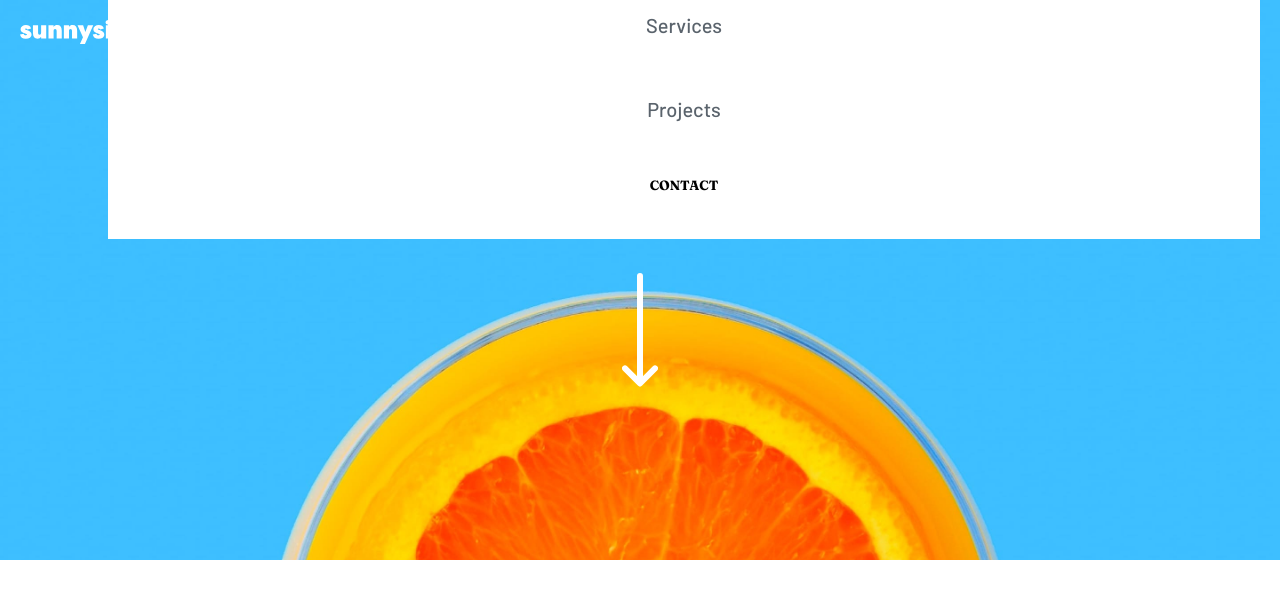
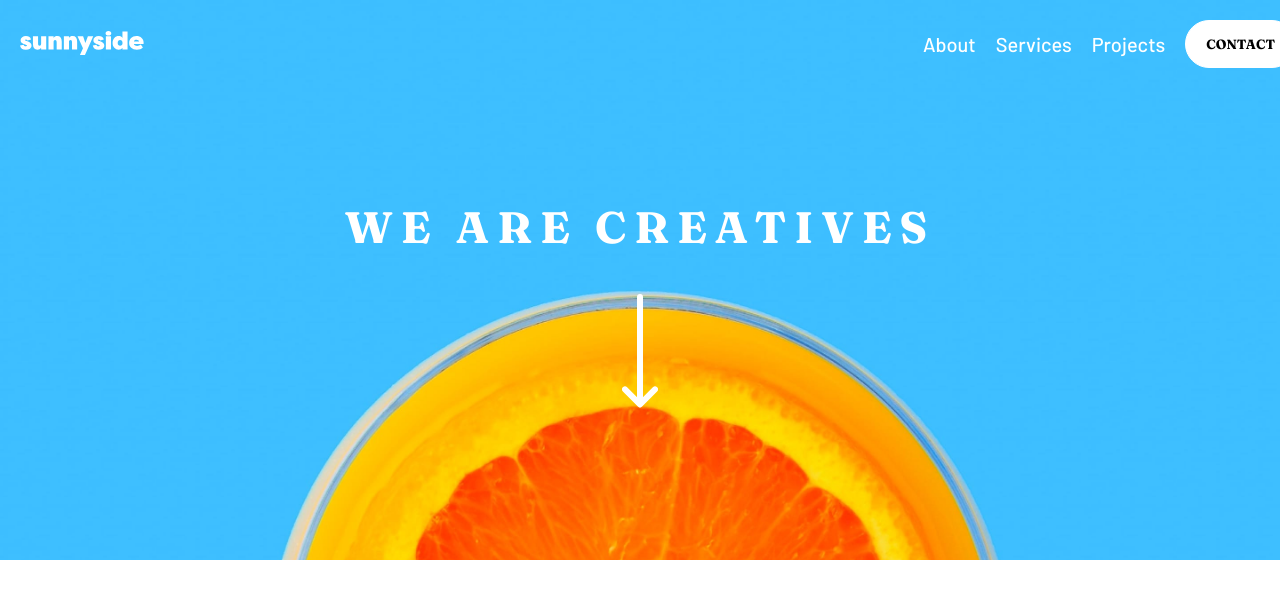
Before and after one commit to marijahavaic/fm-sunnyside-agency-landing-page, a plain HTML site: page index.html in a window 1280 px wide. Drawn offline with Linux system fonts and the light colour scheme.

Commit message:
Adjust desktop version

```diff
--- a/style.css
+++ b/style.css
@@ -78,7 +78,7 @@ nav .logo {
 .dropdown-content {
     position: absolute;
     right: 0;
-    display: block;
+    display: none;
     width: 90vw;
     min-width: 300px;
     color: var(--neutral-very-dark-grayish-blue);
@@ -130,19 +130,46 @@ nav .logo {
     header {
         background-image: url("./images/desktop/image-header.jpg");
     }
+    #menuIcon {
+        display: none;
+    }
 
-    #menuIcon {
+    .triangle {
         display: none;
     }
 
     .dropdown {
         display: flex;
+        justify-content: flex-end;
         align-items: center;
+    }
+    .dropdown-content {
+        position: relative;
+        margin: 0;
+        display: flex;
+        justify-content: flex-end;
+        align-items: center;
+    }
+
+    .dropdown-content__links {
+        background-color: transparent;
+        color: var(--neutral-white);
+        float: right;
+        display: flex;
+        justify-content: center;
+        align-items: center;
+        padding: 0;
+    }
+
+    .dropdown-content a {
+        display: inline-block;
+        padding: 0 20px 0 0;
     }
 
     #contactBtn {
         background-color: var(--neutral-white);
         border: 1px solid var(--neutral-white);
+        margin: 0;
     }
 
     #contactBtn:hover {
```
